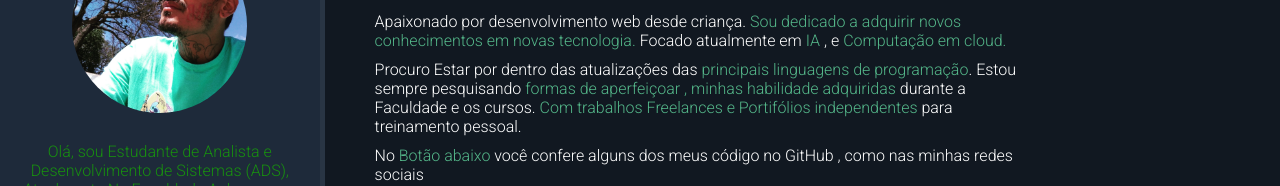
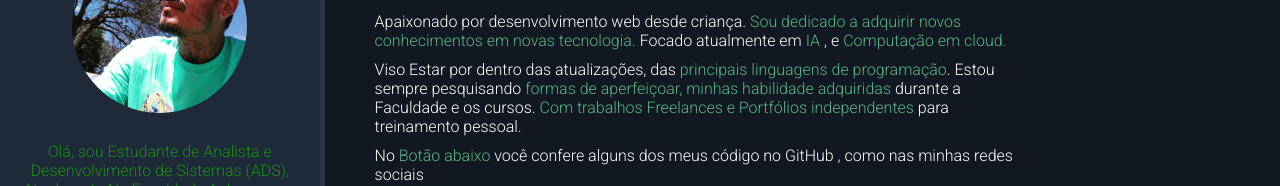
Before and after one commit to August1312/Auhist1312.github.io, a plain HTML site: page index.html in a window 1280 px wide. Shown: the part 145-331 px from the top of the page. Drawn offline with nearby package versions, Linux system fonts and the light colour scheme.

Commit message:
V1.4 att

```diff
--- a/index.html
+++ b/index.html
@@ -45,7 +45,7 @@
     <h1 id="name">Danilo Silva dos Santos</h1>
     <p id="title">Desenvolvedor FullStack </p>
     <p class="description">Apaixonado por  desenvolvimento web desde criança. <span class="highlight">Sou dedicado a adquirir novos conhecimentos em novas tecnologia.</span> Focado atualmente em <span class="highlight">IA </span>, e <span class="highlight">Computação em cloud.</span>  </p>
-    <p class="description">Procuro Estar por dentro das atualizações das<span class="highlight"> principais linguagens de programação</span>. Estou sempre pesquisando <span class="highlight">formas de aperfeiçoar , minhas habilidade adquiridas</span> durante a Faculdade  e os cursos. <span class="highlight">Com trabalhos Freelances  e Portifólios  independentes</span> para treinamento pessoal.
+    <p class="description">Viso Estar por dentro das atualizações, das<span class="highlight"> principais linguagens de programação</span>. Estou sempre pesquisando <span class="highlight">formas de aperfeiçoar, minhas habilidade adquiridas</span> durante a Faculdade e os cursos. <span class="highlight">Com trabalhos Freelances  e Portfólios  independentes</span> para treinamento pessoal.
     <p class="description">No <span class="highlight"> Botão  abaixo </span> você confere alguns dos meus código no GitHub , como nas minhas redes sociais </p>
      <a href="https://github.com/August1312?tab=repositories" target="_blank" id="btn-projects"><ion-icon name= "share-social-outline"></ion-icon> <span>Ver Projetos</span></a>
 
```
